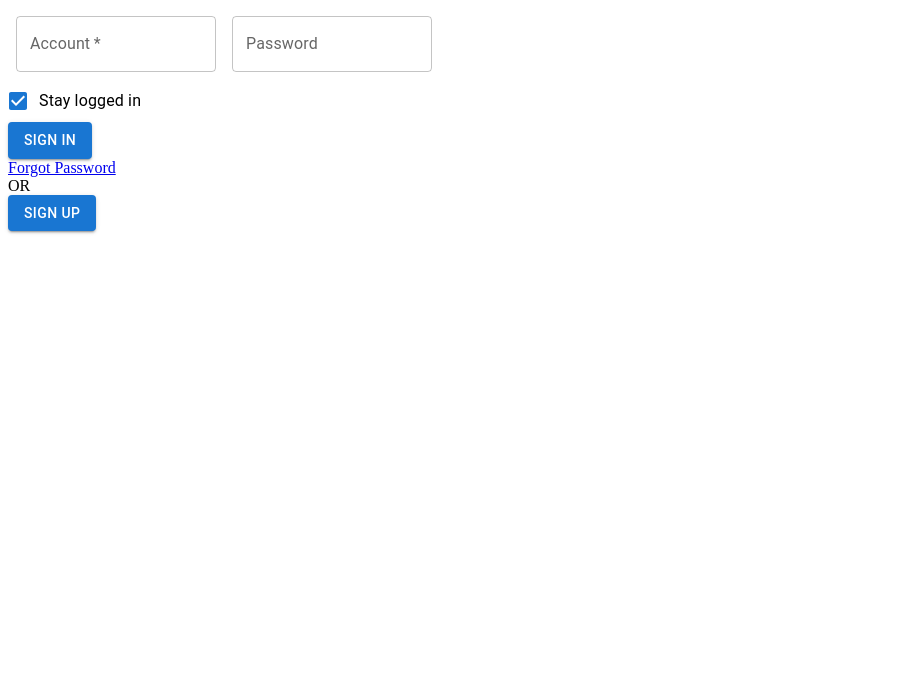
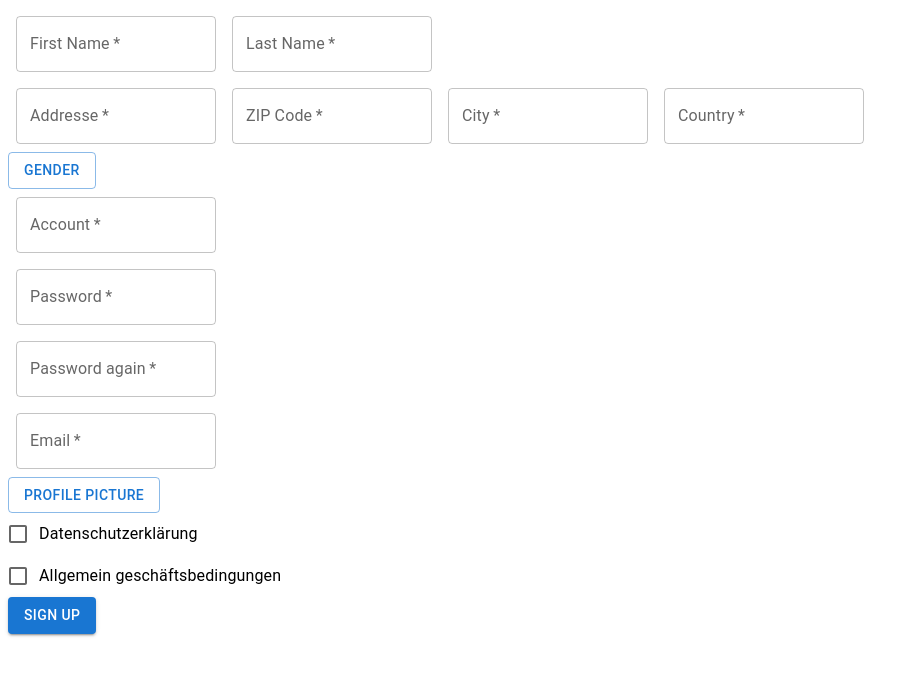
Before and after one commit to Latumi1192/pet_betreuung, a Next.js app: page / in a window 1280 px wide. Shown: the top 676 px of the page, without its empty margins (0-920 px from the left). Built offline with nearby package versions, Linux system fonts and the light colour scheme.

Commit message:
UI implement for Signin and Signup pages without functions, changed filename

```diff
--- /dev/null
+++ b/pages/Components/SignUp_Page.tsx
@@ -0,0 +1,143 @@
+import * as React from 'react';
+import Box from '@mui/material/Box';
+import TextField from '@mui/material/TextField';
+import { FormGroup, Checkbox, FormControlLabel, Button, Menu, MenuItem } from '@mui/material';
+
+export default function SignUp_Page() {
+    const [anchorEl, setAnchorEl] = React.useState<null | HTMLElement>(null);
+  const open = Boolean(anchorEl);
+  const handleClick = (event: React.MouseEvent<HTMLButtonElement>) => {
+    setAnchorEl(event.currentTarget);
+  };
+  const handleClose = () => {
+    setAnchorEl(null);
+  };
+  return (
+    <Box
+      component="form"
+      sx={{
+        "& .MuiTextField-root": { m: 1, width: "25ch" },
+      }}
+      noValidate
+      autoComplete="off"
+    >
+      <div>
+        <TextField
+          required
+          id="outlined-required"
+          label="First Name"
+          placeholder="Hello World"
+        />
+        <TextField
+          required
+          id="outlined-required"
+          label="Last Name"
+          placeholder="Hello World"
+        />
+      </div>
+      <div>
+        <TextField
+          required
+          id="outlined-required"
+          label="Addresse"
+          placeholder="Hello World"
+        />
+        <TextField
+          required
+          id="outlined-required"
+          label="ZIP Code"
+          placeholder="Hello World"
+        />
+        <TextField
+          required
+          id="outlined-required"
+          label="City"
+          placeholder="Hello World"
+        />
+        <TextField
+          required
+          id="outlined-required"
+          label="Country"
+          placeholder="Hello World"
+        />
+      </div>
+
+      <div>
+        <Button
+          id="basic-button"
+          aria-controls={open ? "basic-menu" : undefined}
+          aria-haspopup="true"
+          aria-expanded={open ? "true" : undefined}
+          variant="outlined"
+          onClick={handleClick}
+        >
+          Gender
+        </Button>
+        <Menu
+          id="basic-menu"
+          anchorEl={anchorEl}
+          open={open}
+          onClose={handleClose}
+          MenuListProps={{
+            "aria-labelledby": "basic-button",
+          }}
+        >
+          <MenuItem onClick={handleClose}>Male</MenuItem>
+          <MenuItem onClick={handleClose}>Female</MenuItem>
+          <MenuItem onClick={handleClose}>Other</MenuItem>
+        </Menu>
+      </div>
+      <div>
+        <TextField
+          required
+          id="outlined-required"
+          label="Account"
+          placeholder="Hello World"
+        />
+      </div>
+      <div>
+        <TextField
+          required
+          id="outlined-required"
+          label="Password"
+          placeholder="Hello World"
+        />
+      </div>
+      <div>
+        <TextField
+          required
+          id="outlined-required"
+          label="Password again"
+          placeholder="Hello World"
+        />
+      </div>
+      <div>
+        <TextField
+          required
+          id="outlined-required"
+          label="Email"
+          placeholder="Hello World"
+        />
+      </div>
+      <div>
+        <Button variant="outlined" component="label">
+          Profile picture
+          <input hidden accept="image/*" multiple type="file" />
+        </Button>
+      </div>
+      <FormGroup>
+        <FormControlLabel
+          control={<Checkbox />}
+          label="Datenschutzerklärung "
+        />
+        <FormControlLabel
+          control={<Checkbox />}
+          label="Allgemein geschäftsbedingungen "
+        />
+      </FormGroup>
+      <div>
+        <Button variant="contained">Sign Up</Button>
+      </div>
+    </Box>
+  );
+}
--- a/pages/index.tsx
+++ b/pages/index.tsx
@@ -1,8 +1,8 @@
-import FormPropsTextFields from "./Components/FormPropsTextFields"
+import SignUp_Page from "./Components/SignUp_Page"
 
 const Home = () => {
   return (
-    <FormPropsTextFields/>
+    <SignUp_Page/>
     )
 }
 
```
Also changed, not shown: pages/Components/SignIn_Page.tsx (renamed from pages/Components/FormPropsTextFields.tsx, +26 -13 lines).
